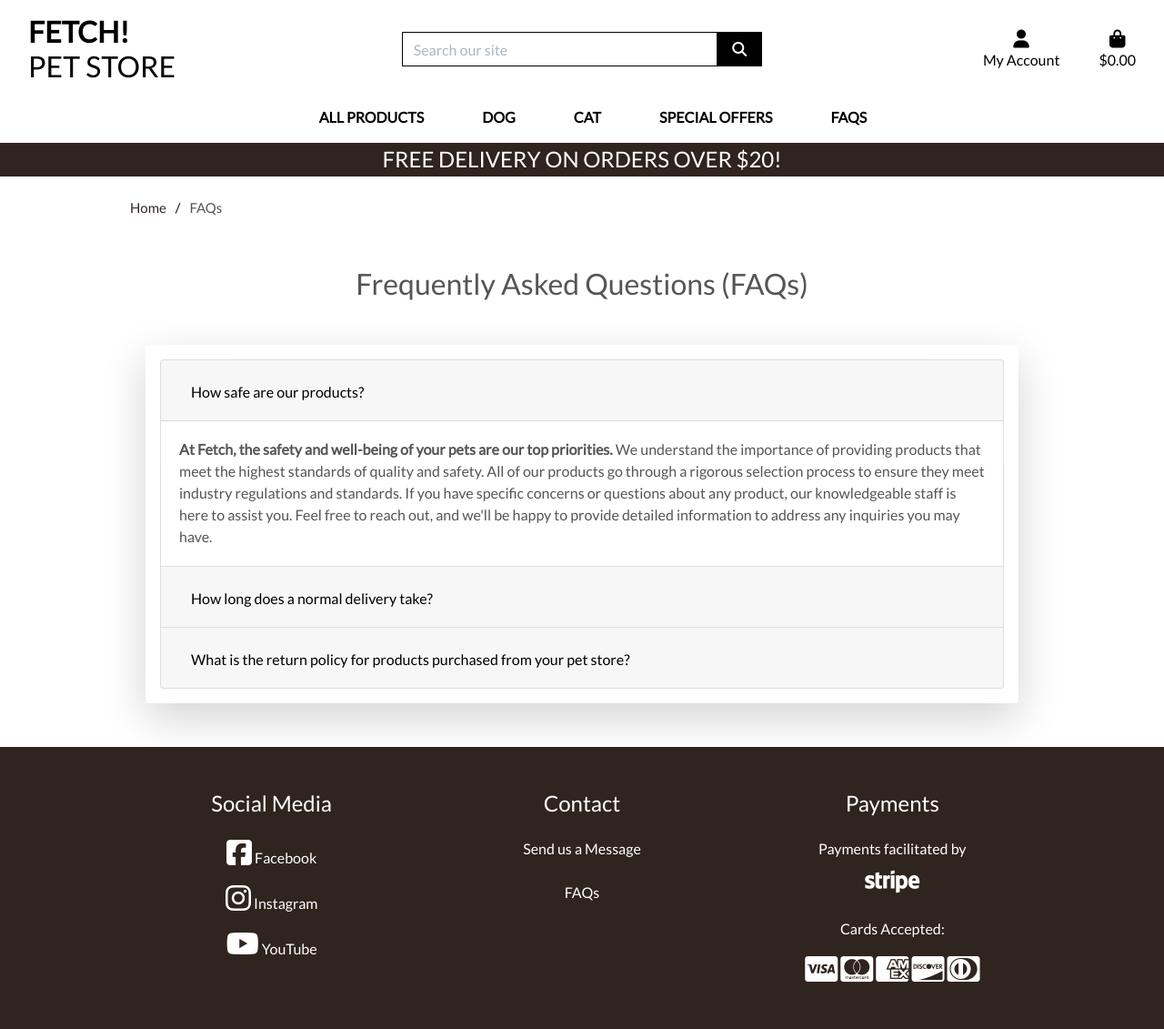
After one commit to HinaKhan94/fetch, a Django app: page /faq/ in a window 1280 px wide. The commit adds this page. Shown: the whole page at 91% size. Run offline with Django 3.2, Linux system fonts and the light colour scheme; some libraries are stand-ins or nearby versions.

```diff
--- /dev/null
+++ b/home/templates/home/faq.html
@@ -0,0 +1,107 @@
+{% extends "base.html" %}
+{% load static %}
+
+{% block page_header %}
+    <div class="container header-container">
+        <div class="row">
+            <div class="col"></div>
+        </div>
+    </div>
+{% endblock %}
+
+{% block content %}
+ <!----- Breadcrumbs  ------>
+ <div id="breadcrumbs" class="breadcrumbs mt-5">
+    <div class="container">
+       <div class="d-flex justify-content-between align-items-center">
+          <ol>
+             <li><a href="{% url 'home' %}">Home</a></li>
+             <li>FAQs</li>
+          </ol>
+       </div>
+    </div>
+ </div>
+<!---FAQs Section-->
+<section id="faq">
+    <h2 class="my-5 text-center">Frequently Asked Questions (FAQs)</h2>
+
+    <div class="accordion w-75 mx-auto shadow-lg p-3 mb-5 bg-white rounded" id="accordionExample">
+      <div class="card">
+          <div class="card-header" id="headingOne">
+              <h2 class="mb-0">
+                  <button class="btn btn-link text-black" data-toggle="collapse" data-target="#collapseOne" aria-expanded="true" aria-controls="collapseOne">
+                      How safe are our products?
+                  </button>
+              </h2>
+          </div>
+          <div id="collapseOne" class="collapse show" aria-labelledby="headingOne" data-parent="#accordionExample">
+              <div class="card-body">
+                  <strong>At Fetch, the safety and well-being of your pets are our top priorities.</strong>
+                  We understand the importance of providing products that meet the highest standards of quality and safety.
+                  All of our products go through a rigorous selection process to ensure they meet industry regulations and standards.
+                  If you have specific concerns or questions about any product, our knowledgeable staff is here to assist you.
+                  Feel free to reach out, and we'll be happy to provide detailed information to address any inquiries you may have.
+              </div>
+          </div>
+      </div>
+      <div class="card">
+          <div class="card-header" id="headingTwo">
+              <h2 class="mb-0">
+                  <button class="btn btn-link collapsed text-black" data-toggle="collapse" data-target="#collapseTwo" aria-expanded="false" aria-controls="collapseTwo">
+                      How long does a normal delivery take?
+                  </button>
+              </h2>
+          </div>
+          <div id="collapseTwo" class="collapse" aria-labelledby="headingTwo" data-parent="#accordionExample">
+              <div class="card-body">
+                  <strong>At Fetch, we strive to provide a convenient and timely delivery experience for our customers.</strong> The delivery time can vary depending on factors such as your location, the selected shipping method,
+                  and the availability of the product. As a general guideline:
+                  <br>
+                  <br>
+                  <strong>Standard Shipping:</strong> Typically takes 5 business days from the date of order processing.<br>
+                  <br>
+                  <strong>Express Shipping:</strong> For those who need their items sooner,
+                  <br>
+                  <br>
+                  We offer express shipping options, which usually take 3 business days.<br>
+                  Please note that these are general estimates, and actual delivery times may vary.
+                  You can track your order through our website or contact our customer support team for real-time
+                  updates on your delivery status.
+              </div>
+          </div>
+      </div>
+      <div class="card">
+          <div class="card-header" id="headingThree">
+              <h2 class="mb-0">
+                  <button class="btn btn-link collapsed text-black" data-toggle="collapse" data-target="#collapseThree" aria-expanded="false" aria-controls="collapseThree">
+                    What is the return policy for products purchased from your pet store?
+                  </button>
+              </h2>
+          </div>
+          <div id="collapseThree" class="collapse" aria-labelledby="headingThree" data-parent="#accordionExample">
+              <div class="card-body">
+                  <strong>At Fetch, we understand that sometimes products may not meet your expectations or the needs of your pets.</strong>
+                  That's why we have a customer-friendly return policy in place. Here are the key details:
+                  <br>
+                  <br>
+                  <strong>Return Period:</strong> You can initiate a return within 14 days of receiving your order.
+                  We believe this timeframe allows you ample opportunity to assess the product and ensure it meets your satisfaction.
+                  <br>
+                  <br>
+                  <strong>Condition of Items:</strong> To be eligible for a return, the product must be unused, in its original packaging, and in the same condition as when you received it.
+                  We want to guarantee that every pet product you purchase from us is of the highest quality.
+                  <br>
+                  <br>
+                  <strong>Return Process:</strong> Initiating a return is easy. Simply contact our customer support here.
+                  <br>
+                  <br>
+                  <strong>Refund or Exchange:</strong> Upon receiving and inspecting the returned item, we will process your refund or exchange promptly.
+                  Depending on your preference, we can issue a refund to your original payment method or
+                  exchange the product for another one of your choice.
+              </div>
+          </div>
+      </div>
+  </div>
+
+  </section>
+  {% endblock %}
--- a/home/urls.py
+++ b/home/urls.py
@@ -5,4 +5,5 @@ from . import views
 urlpatterns = [
     path('', views.index, name='home'),
     path('message/', views.MessageView.as_view(), name='message'),
+    path('faq/', views.FaqView, name='faq'),
 ]
--- a/home/views.py
+++ b/home/views.py
@@ -34,3 +34,8 @@ class MessageView(View):
                            "in your submission. Please try again.")
             # Redirects to the contact page in case of an error
             return redirect('message')
+
+def FaqView(request):
+    """ A view to return the Faq page """
+
+    return render(request, 'home/faq.html')
--- a/static/css/base.css
+++ b/static/css/base.css
@@ -21,7 +21,7 @@ body {
 
 /*-------Breadcrumbs------*/
 .breadcrumbs {
-	padding: 10px 0;
+	padding: 5px 0;
 }
 
 .breadcrumbs h2 {
@@ -449,6 +449,11 @@ input[name='q']::placeholder {
     border-radius: 0;
 }
 
+/*-----------MailChimp--------------*/
+
+#mc_embed_signup form {
+    padding: 0;
+}
 
 /* -------------------------------- Media Queries */
 
--- a/templates/base.html
+++ b/templates/base.html
@@ -73,7 +73,7 @@
                       <div class="dropdown-menu border-0" aria-labelledby="user-options">
                           {% if request.user.is_authenticated %}
                               {% if request.user.is_superuser %}
-                                  <a href="{% url 'add_product' %}" class="dropdown-item">Product Management</a>
+                                  <a href="{% url 'add_product' %}" class="dropdown-item">Product Dashboard</a>
                               {% endif %}
                               <a href="{% url 'profile' %}" class="dropdown-item">My Profile</a>
                               <a href="{% url 'account_logout' %}" class="dropdown-item">Logout</a>
--- a/templates/includes/footer_content.html
+++ b/templates/includes/footer_content.html
@@ -4,7 +4,7 @@
         <!-- About Section -->
         <div class="col-sm-3 pb-5">
             <h4 class="pb-3">Social Media</h4>
-            <p><a href="https://www.facebook.com/" class="footer-links" target="_blank"> <i class="fa-brands fa-square-facebook fa-2x"></i> Facebook</a></p>
+            <p><a href="https://www.facebook.com/profile.php?id=61554255966732&is_tour_dismissed=true" class="footer-links" target="_blank"> <i class="fa-brands fa-square-facebook fa-2x"></i> Facebook</a></p>
             <p><a href="https://www.instagram.com/" class="footer-links" target="_blank"> <i class="fa-brands fa-instagram fa-2x"></i> Instagram</a></p>
             <p><a href="https://www.youtube.com/" class="footer-links" target="_blank"> <i class="fa-brands fa-youtube fa-2x"></i> YouTube</a></p>
         </div>
@@ -12,14 +12,11 @@
         <!-- Contact Section -->
         <div class="col-sm-3 pb-5">
             <h4 class="pb-3">Contact</h4>
-            <a href = "{% url 'message' %}" class="footer-links">Contact Us Now</a>
-            <address class="mt-3">
-                <p>123 Rodauer Weg<br>
-                Regensburg City<br>
-                Germany<br>
-                P0ST 1234</p>
-            </address>
-            <p>Tel: 09878</p>
+            <a href = "{% url 'message' %}" class="footer-links">Send us a Message</a>
+            <br>
+            <br>
+            <a href = "{% url 'faq' %}" class="footer-links">FAQs</a>
+
         </div>
 
         <!-- Payment Section -->
--- a/templates/includes/main-nav.html
+++ b/templates/includes/main-nav.html
@@ -52,7 +52,7 @@
         </li>
 
         <li class="nav-item">
-            <a class="logo-font font-weight-bold nav-link text-black" href="#faq">
+            <a class="logo-font font-weight-bold nav-link text-black" href="{% url 'faq' %}">
                 FAQs
             </a>
     </ul>
--- a/templates/includes/mobile-top-header.html
+++ b/templates/includes/mobile-top-header.html
@@ -30,7 +30,7 @@
     <div class="dropdown-menu border-0" aria-labelledby="user-options">
         {% if request.user.is_authenticated %}
             {% if request.user.is_superuser %}
-                <a href="{% url 'add_product' %}" class="dropdown-item">Product Management</a>
+                <a href="{% url 'add_product' %}" class="dropdown-item">Product Dashboard</a>
             {% endif %}
             <a href="{% url 'profile' %}" class="dropdown-item">My Profile</a>
             <a href="{% url 'account_logout' %}" class="dropdown-item">Logout</a>
```
Also changed, not shown: home/templates/home/index.html (+37 -81 lines).
